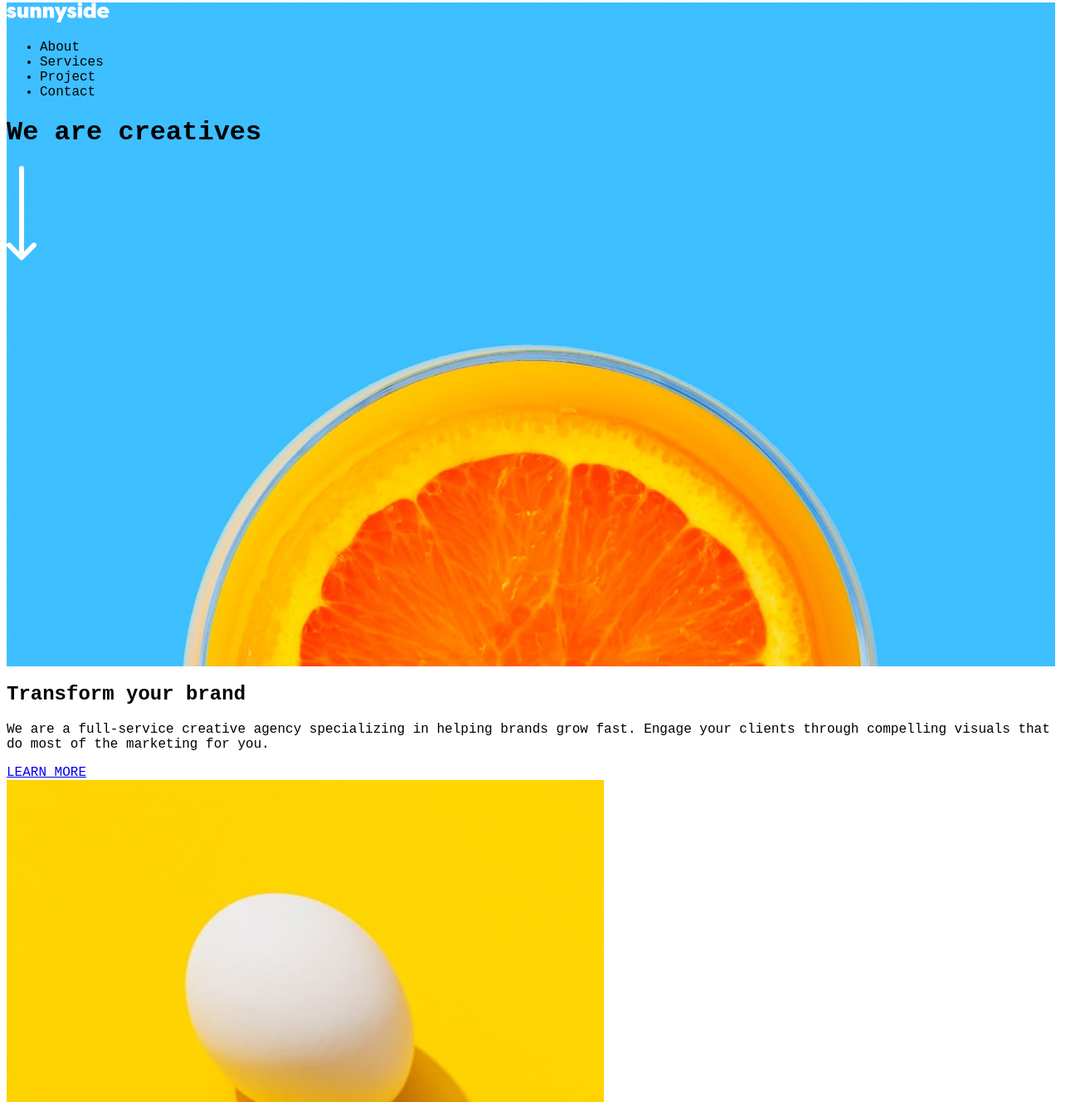
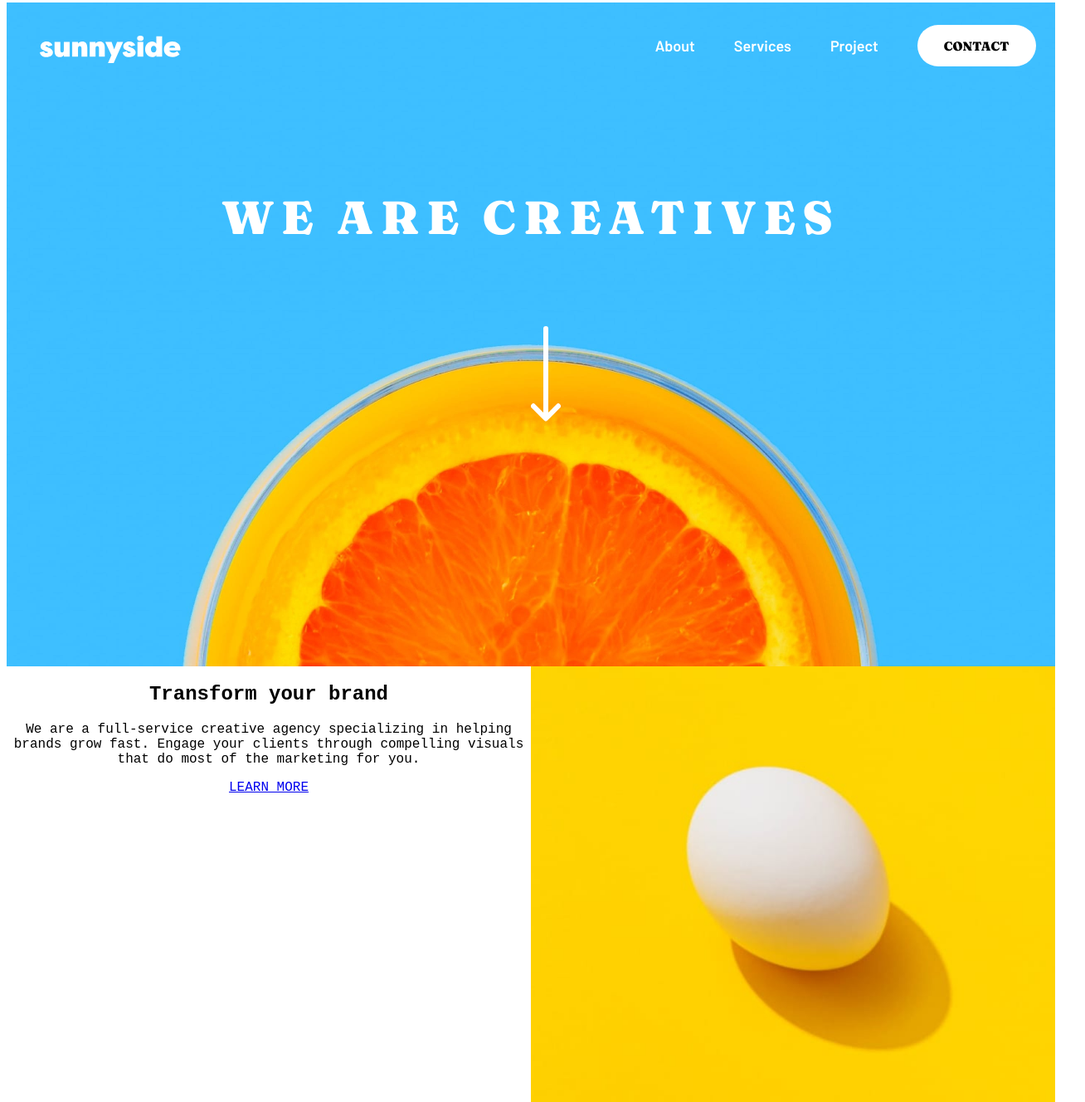
Before and after one commit to CMarchandon/sunnyside-agency, a plain HTML site: page index.html in a window 1280 px wide. Shown: the part 5-1333 px from the top of the page at 83% size, 1308 px wide, since content can reach past the window. Drawn offline with Linux system fonts and the light colour scheme.

Commit message:
sass updates

```diff
--- a/index.html
+++ b/index.html
@@ -6,20 +6,21 @@
     <meta name="viewport" content="width=device-width, initial-scale=1.0">
     <link rel="stylesheet" href="styles.css">
     <title>Sunny Side Project</title>
+    <link rel="preconnect" href="https://fonts.googleapis.com">
 </head>
 <body>
     <header>
-        <nav class="header__navabar">
-            <img src="./media/logo.svg" alt="logo sunny-side">
+        <nav class="header__navbar">
+            <img class="header__navbar__logo"src="./media/logo.svg" alt="logo sunny-side">
             <ul>
-                <li>About</li>
-                <li>Services</li>
-                <li>Project</li>
-                <li class="navbar__Contact">Contact</li>
+                <li> <a href="#">About</a></li>
+                <li> <a href="#">Services</a></li>
+                <li><a href="#">Project</a></li>
+                <li><a id="navbar__Contact" href="#">Contact</a></li>
             </ul>
         </nav>
         <h1>We are creatives</h1>
-        <img src="media/icons/icon-arrow-down.svg" alt="arrow down">
+        <img class="header__arrow" src="media/icons/icon-arrow-down.svg" alt="arrow down">
     </header>
     <article class="article-one">
         <div class="article-one__content-box">
@@ -34,13 +35,13 @@
     </article>
     <article class="article-two">
         <div class="article-two__content-box">
+            <img src="/media/photos/stand-out.jpg" alt="a pink cup on a pink backroung">
+        </div>
+        <div class="article-two__content-box">
             <h2>Stand out to the right audience</h2>
             <p>Using a collaborative formula of designers, researchers, photographers, videographers, and copywriters,
                 we’ll build and extend your brand in digital places. </p>
             <a href="#">LEARN MORE</a>
-        </div>
-        <div class="article-two__content-box">
-            <img src="/media/photos/photography.jpg" alt="a pink cup on a pink backroung">
         </div>
     </article>
     <article class="article-three">
@@ -49,7 +50,6 @@
             <p>Great design makes you memorable.
                 We deliver artwork that underscores your brand message and captures potential clients’ attention.</p>
         </div>
-        <div class="article-three__content-box">
             <h2>Photography</h2>
             <p>Increase your credibility by getting the most stunning,
                 high-quality photos that improve your business image.</p>
@@ -58,22 +58,24 @@
     <article class="article-four">
         <h2>CLIENT TESTIMONIALS</h2>
         <div class="article-four__client-box">
+            <div class="article-four__client-box_profil">
                 <img src="/media/people/image-emily.jpg" alt="Picture of Emily, a young blond white women">
                 <p class="article-four__client-box__quote">We put our trust in Sunnyside and they delivered, making sure our needs were met and deadlines were always hit.</p>
                 <p class="article-four__client-box__name">Emily R.</p>
                 <p class="article-four__client-box__job">Marketing Director</p>
             </div>
-        <div class="article-four__client-box">
+            <div class="article-four__client-box_profil">
                 <img src="/media/people/image-thomas.jpg" alt="Picture of Thomas, a young asian man">
                 <p class="article-four__client-box__quote">Sunnyside’s enthusiasm coupled with their keen interest in our brand’s success made it a satisfying and enjoyable experience.</p>
                 <p class="article-four__client-box__name">Thomas S.</p>
                 <p class="article-four__client-box__job">Chief Operating Officer</p>
             </div>
-        <div class="article-four__client-box">
+            <div class="article-four__client-box_profil">
                 <img src="/media/people/image-jennie.jpg" alt="Picture of Jennie, a midlle-aged white women whith dark hair">
                 <p class="article-four__client-box__quote">Incredible end result! Our sales increased over 400% when we worked with Sunnyside. Highly recommended!</p>
                 <p class="article-four__client-box__name">Jennie F.</p>
                 <p class="article-four__client-box__job">Business Owner</p>
+            </div>
         </div>
     </article>
     <article class="article-five">
--- a/styles.scss
+++ b/styles.scss
@@ -1,4 +1,5 @@
-@import url('https://fonts.googleapis.com/css2?family=Barlow:wght@500;700;900&display=swap');
+
+  @import url('https://fonts.googleapis.com/css2?family=Barlow:wght@600;700&family=Fraunces:wght@900&display=swap');
 
 /*variables*/
 
@@ -12,11 +13,54 @@ $Very-dark-grayish-blue: hsl(213, 9%, 39%);
 $Dark-grayish-blue: hsl(232, 10%, 55%);
 $Grayish-blue: hsl(210, 4%, 67%);
 $White: hsl(0, 0%, 100%);
+$center : center;
 
+/*extend n mixin*/
 
-/* mixin*/
+box-img {
+    position: $center;
+    size: cover;
+}
 
-/*extend*/
+titltes {
+    font-family: 'Fraunces', serif;
+    font-weight: 900;
+    line-height: 69px;
+    letter-spacing: 8.75px;
+    text-align: center;
+}
+
+row {
+    display: flex;
+    flex-direction: row;
+
+}
+
+gridBoxContent{
+    display: grid;
+    grid-template-columns: repeat(auto-fit, minmax(250px, 1fr));
+    img {
+        width: 100%;
+        height: 100%;
+        object-fit: cover;
+        margin: 0%;
+}
+}
+
+@mixin link ($color) {
+    text-decoration: none;
+    color: $color;
+    font-family: Barlow;
+    font-size: 18px;
+    font-weight: 600;
+    line-height: 25px;
+
+ &:visited {
+    text-decoration: none;
+    list-style-type: none;
+    color: $color;
+ }
+}
 
 /*full*/
 
@@ -30,9 +74,94 @@ header {
     background-image: url("./media/photos/header.jpg");
     background-position: center;
     background-size: cover;
-    background-repeat: no-repeat;
     width: 100%;
     height: 800px;
-
+    .header__navbar {
+        @extend row;
+        justify-content: space-between;
+        .header__navbar__logo {
+            margin-top: 40px;
+            margin-left: 40px;
+            height: 33px;
+            width: 170px;
+        }
+        ul {
+            display: flex;
+            list-style-type: none;
+            li {
+                margin: 23.5px;
+            }
+            a {
+            @include link ($White);
+            cursor: pointer;
+            }
+        }
+        #navbar__Contact {
+            padding: 16px 32px 15px 32px;
+            background-color: $White;
+            border-radius: 28px;
+            margin-top: 2%;
+            color: black;
+            font-family: 'Fraunces', serif;
+            font-size: 15px;
+            font-weight: 700;
+            line-height: 25px;
+            text-align: left;
+            text-transform: uppercase;
+        }
+        #navbar__Contact:hover {
+            color: $White;
+            background-color: #78cef5;
+          }
+    }
+    .header__arrow {
+        margin-left:50% ;
+        margin-right:50% ;
+        margin-top: 96.54px;
+        top: 453.02px;
+        height: 115px;
+    }
+    h1 {
+        @extend titltes;
+        color: $White;
+        font-size: 56px;
+        letter-spacing: 8.75px;
+        text-transform: uppercase;
+        margin-bottom: 0%;
+        margin-top: 120px;
+    }
 
 }
+
+.article-one {
+    @extend gridBoxContent;
+    text-align: center;
+}
+.article-two{
+    @extend gridBoxContent;
+    text-align: center;
+}
+.article-three{
+    @extend gridBoxContent;
+}
+
+.article-four {
+    text-align: center;
+    .article-four__client-box{
+        display: grid;
+        grid-template-columns: 33% 33% 33%;
+
+    }
+
+}
+
+.article-five{
+    display: grid;
+    grid-template-columns: 25% 25% 25% 25%;
+      img {
+        width: 100%;
+        height: 100%;
+        object-fit: cover;
+        margin: 0%;
+}
+}
```
Also changed, not shown: styles.css, 1 other file. Lines whose indentation alone changed are shown as unchanged.
